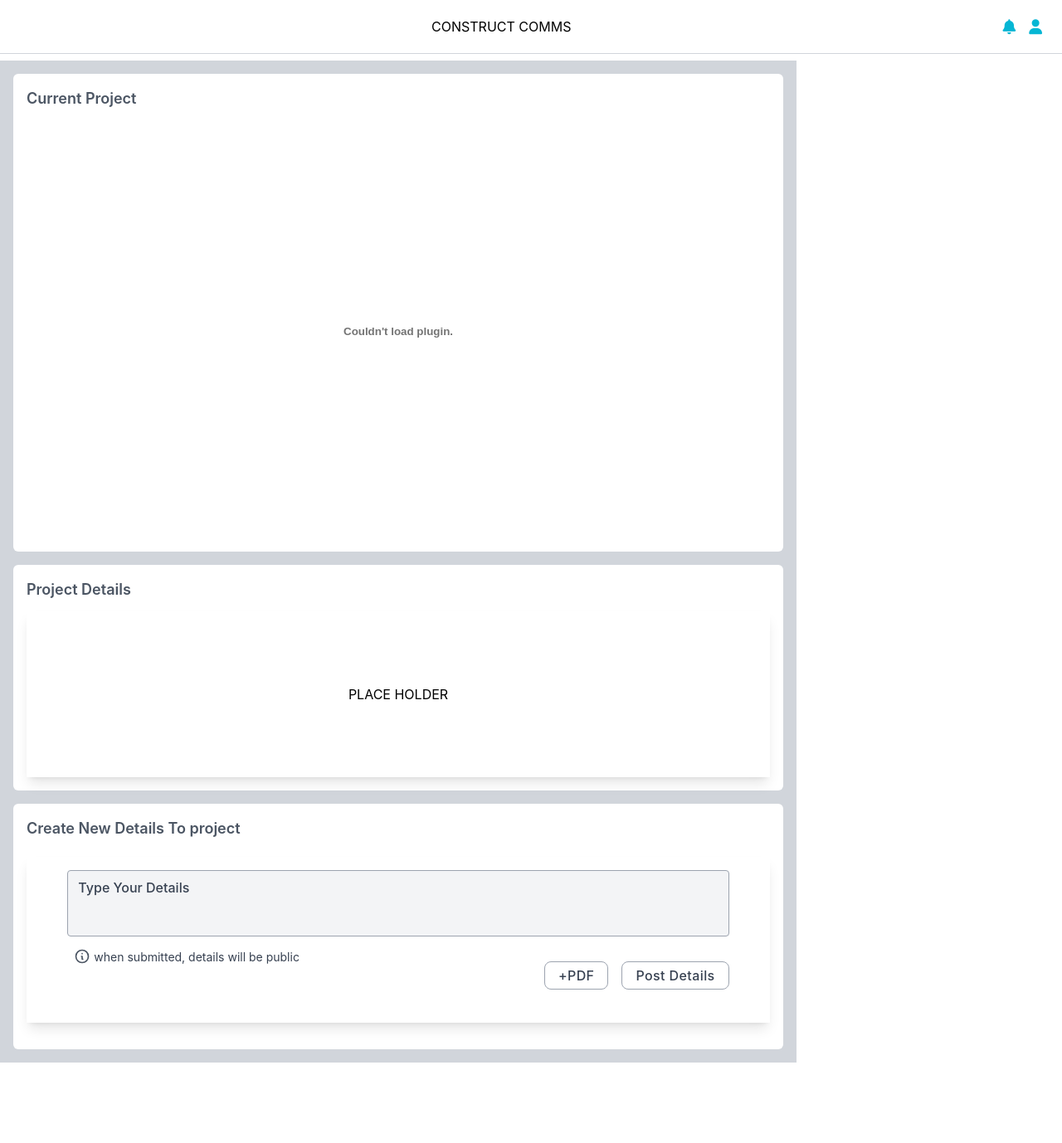
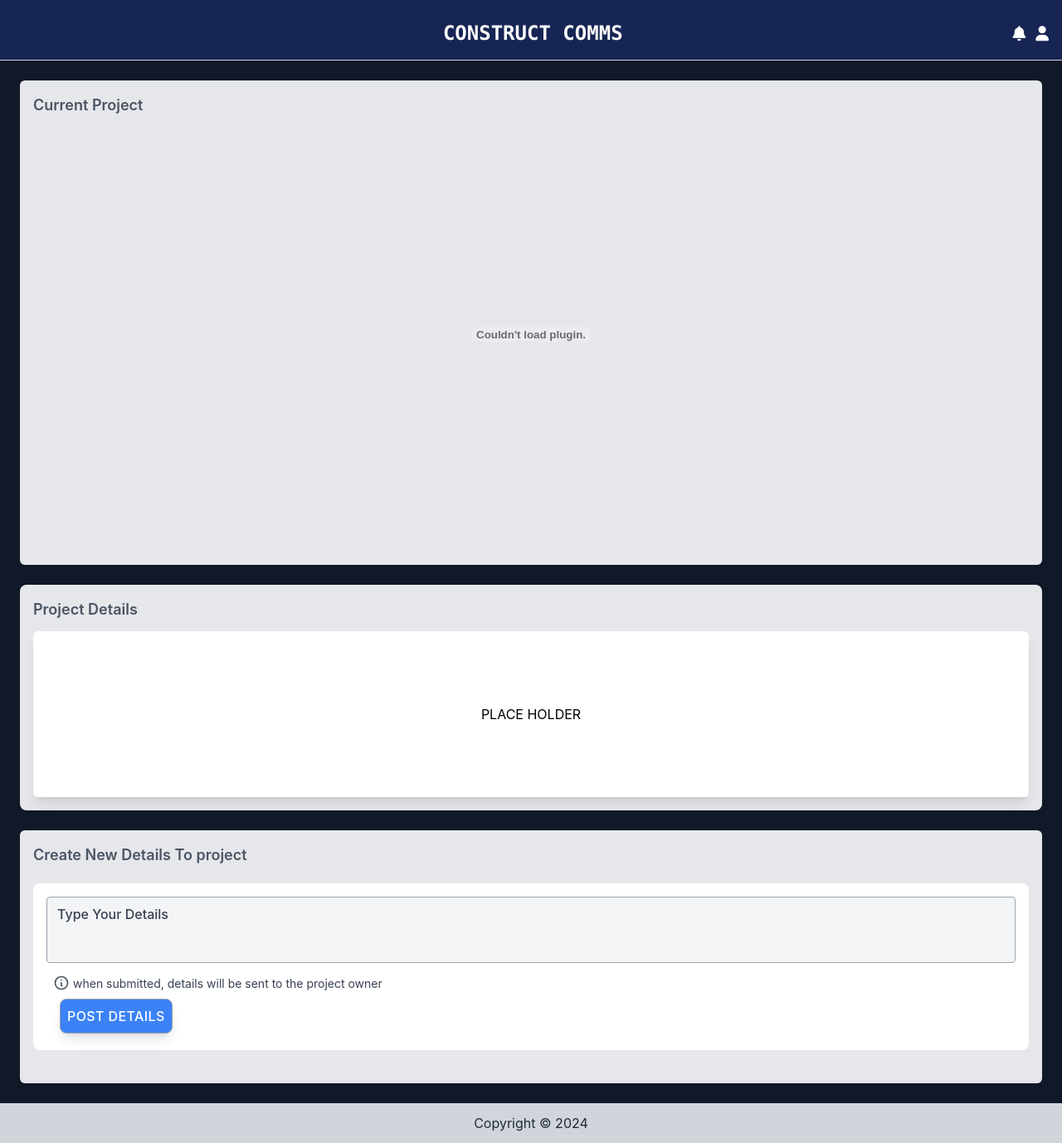
Before and after one commit to DallasGiles/document-management-platform, a React (Create React App) app in the folder client/: page /employee in a window 1280 px wide. Shown: the whole page at 83% size. Before the commit the page ends 1281 px from the top, so only its background shows below. Built offline with nearby package versions, Linux system fonts and the light colour scheme.

Commit message:
cleaned up managemant(added buttons and features). updated emplyee page (mirrors management page. minus delete buttons and pdf button)

```diff
--- a/client/src/App.js
+++ b/client/src/App.js
@@ -4,38 +4,51 @@ import client from "./apollo/client";
 import { Outlet } from "react-router-dom";
 //import { AuthContext } from './context/AuthContext'; // Assuming you have an AuthContext to provide user info
 
-
 function App() {
   // const { user } = useContext(AuthContext);
-
 
   return (
     <ApolloProvider client={client}>
       <div className="App">
-       <nav className="bg-white w-screen border-b border-gray-300">
+        <nav className="bg-blue-950 w-full pt-2 border-b border-gray-300">
           <div className="flex justify-between items-center">
             <div className="mx-auto h-16 flex items-center">
-             <h1>CONSTRUCT COMMS</h1>
+              <h1 className="flex flex-col text-center font-mono font-bold pl-16 text-2xl text-white">
+                CONSTRUCT COMMS
+              </h1>
             </div>
-           <div className="space-x-4">
+            <div className="space-x-3 flex">
               <button>
-               <i className="fas fa-bell text-cyan-500 text-lg" id="notification"></i>
+                <i
+                  className="fas fa-bell text-white text-lg hover:text-green-500"
+                  id="notification"
+                ></i>
               </button>
               <button>
-               <i className="fas fa-user pr-6 text-cyan-500 text-lg" id="profile"></i>
+                <i
+                  className="fas fa-user pr-4 text-white text-lg hover:text-green-500"
+                  id="profile"
+                ></i>
               </button>
             </div>
           </div>
         </nav>
 
-
         <div className="z-50 relative">
           <Outlet />
+        </div>
+        <div>
+          <footer class="footer footer-center p-3 bg-gray-300 text-gray-800">
+            <div class="text-center">
+              <p>
+                Copyright © 2024
+              </p>
+            </div>
+          </footer>
         </div>
       </div>
     </ApolloProvider>
   );
 }
 
-
 export default App;
--- a/client/src/components/upload/fileUpload.jsx
+++ b/client/src/components/upload/fileUpload.jsx
@@ -59,7 +59,7 @@ function FileUpload() {
       />
       <button
         type="button"
-        className="bg-white text-gray-700 font-medium py-1 px-4 border border-gray-400 rounded-lg tracking-wide m-4 hover:bg-gray-100"
+        className="bg-blue-500 text-white font-medium py-1 px-4 border border-gray-400 rounded-lg tracking-wide m-4 hover:bg-green-400"
         onClick={handleClick}
       >
         +PDF
--- a/client/src/pages/EmployeePage.jsx
+++ b/client/src/pages/EmployeePage.jsx
@@ -1,23 +1,17 @@
 function EmployeePage() {
   return (
-        <>
-        <div class="bg-gray-300 w-full lg:w-3/4 transition-all duration-200 ease-in-out">
-          <div class="flex items-center w-full mt-2">
+    <div className="bg-gray-900 w-full transition-all duration-200 ease-in-out">
+      <div className="flex items-center w-full"></div>
 
-          </div>
-
-          <div class="grid grid-cols-1 gap-4 p-4">
-            <div class="bg-white p-4 rounded-md">
-              <h2 class="text-gray-600 text-lg font-semibold pb-4">
+      <div className="grid grid-cols-1  gap-6 p-6">
+        <div className="bg-gray-200 p-4 rounded-md">
+          <h2 className="text-gray-600 text-lg font-semibold">
             Current Project
           </h2>
-              <div
-                class="chart-container, flex items-center justify-center"
 
-              >
-
+          <div className="chart-container flex items-center px-8 py-3 justify-center">
             <object
-                  class="pdf"
+              className="pdf"
               data="Blueprint2-1.pdf"
               width="140%"
               height="500"
@@ -25,69 +19,67 @@ function EmployeePage() {
           </div>
         </div>
 
-            <div class="bg-white p-4 rounded-md">
-              <h2 class="text-gray-600 text-lg font-semibold">
+        <div className="bg-gray-200  p-4 rounded-lg">
+          <h2 className="text-gray-600 text-lg font-semibold">
             Project Details
           </h2>
+
           <div
-                class="chart-container"
+            className="bg-white rounded-md chart-container"
             style={{
               position: "relative",
               height: "200px",
               width: "auto",
             }}
-              > <div class="flex w-auto h-full items-center justify-center shadow-lg mt-3 p-5 mb-4">
-              <p > PLACE HOLDER </p>
+          >
+            <div className="flex w-auto h-full items-center justify-center shadow-lg mt-3 p-5 mb-4">
+              <p>PLACE HOLDER</p>
             </div>
+
             <canvas id="commercesChart"></canvas>
           </div>
+
         </div>
 
-            <div class="bg-white p-4 rounded-md">
-              <h2 class="text-gray-600 text-lg font-semibold">
+        <div className="bg-gray-200 p-4 rounded-md">
+          <h2 className="text-gray-600 text-lg font-semibold">
             Create New Details To project
           </h2>
-              <div class="flex mx-auto items-center justify-center shadow-lg mt-5 mb-4">
-                <form class="flex w-auto bg-white rounded-lg px-4 pt-2">
-                  <div class="flex flex-wrap -mx-3 mb-6">
-                    <div class="w-full md:w-full px-3 mb-2 mt-2">
+          <div className=" mx-auto items-center justify-center  mt-5 mb-4">
+            <form className=" w-auto bg-white rounded-lg px-4 pt-2">
+              <div className=" flex-wrap -mx-3 mb-6">
+                <div className="w-full md:w-full px-3 mb-2 mt-2">
                   <textarea
-                        class="bg-gray-100 rounded border border-gray-400 leading-normal resize-none w-full h-20 py-2 px-3 font-medium placeholder-gray-700 focus:outline-none focus:bg-white"
+                    className="bg-gray-100 rounded border border-gray-400 leading-normal resize-none w-full h-20 py-2 px-3 font-medium placeholder-gray-700 focus:outline-none focus:bg-white"
                     name="body"
                     placeholder="Type Your Details"
                     required
                   ></textarea>
                 </div>
-                    <div class="w-full md:w-full flex items-start md:w-full px-3">
-                      <div class="flex items-start w-1/2 text-gray-700 px-2 mr-auto">
+                <div className="w-full md:w-full  items-start md:w-full px-3">
+                  <div className="flex items-start text-gray-700 px-2 mr-auto">
                     <svg
                       fill="none"
-                          class="w-5 h-5 text-gray-600 mr-1"
+                      className="w-5 h-5 text-gray-600 mr-1"
                       viewBox="0 0 24 24"
                       stroke="currentColor"
                     >
                       <path
-                            stroke-linecap="round"
-                            stroke-linejoin="round"
-                            stroke-width="2"
+                        strokeLinecap="round"
+                        strokeLinejoin="round"
+                        strokeWidth="2"
                         d="M13 16h-1v-4h-1m1-4h.01M21 12a9 9 0 11-18 0 9 9 0 0118 0z"
                       />
                     </svg>
-                        <p class="text-xs md:text-sm pt-px">
-                          when submitted, details will be public
+                    <p className="text-xs md:text-sm pt-px">
+                      when submitted, details will be sent to the project owner
                     </p>
                   </div>
-                      <div class="-mr-1">
+                  <div className="p-2">
                     <input
-                          id="pdf-upload"
+                      id="submit"
                       type="submit"
-                          class="bg-white  text-gray-700 font-medium py-1 px-4 border border-gray-400 rounded-lg tracking-wide m-4 hover:bg-gray-100"
-                          value="+PDF"
-                        />
-                        <input
-                          id = "submit"
-                          type="submit"
-                          class="bg-white text-gray-700 font-medium py-1 px-4 border border-gray-400 rounded-lg tracking-wide mr-1 hover:bg-gray-100"
+                      className="bg-blue-500 uppercase text-white shadow-lg font-medium p-2 mb-3 ml-2 border border-gray-400 rounded-lg tracking-wide mr-1 hover:bg-green-400"
                       value="Post Details"
                     />
                   </div>
@@ -98,7 +90,6 @@ function EmployeePage() {
         </div>
       </div>
     </div>
-      </>
   );
 }
 
--- a/client/src/pages/ManagementPage.jsx
+++ b/client/src/pages/ManagementPage.jsx
@@ -1,9 +1,9 @@
-import React, { useState } from 'react';
-import FileUpload from '../components/upload/fileUpload.jsx';
+import React, { useState } from "react";
+import FileUpload from "../components/upload/fileUpload.jsx";
 
 function ManagementPage() {
-  const [formDetails, setFormDetails] = useState(''); // State to store the textarea input
-  const [projectDetails, setProjectDetails] = useState(''); // State to store submitted details
+  const [formDetails, setFormDetails] = useState(""); // State to store the textarea input
+  const [projectDetails, setProjectDetails] = useState(""); // State to store submitted details
 
   // Handle textarea input change
   const handleDetailsChange = (event) => {
@@ -14,19 +14,24 @@ function ManagementPage() {
   const handleSubmit = (event) => {
     event.preventDefault(); // Prevent page reload
     setProjectDetails(formDetails); // Set the project details to display
-    setFormDetails(''); // Clear the form input after submission
+    setFormDetails(""); // Clear the form input after submission
   };
 
-
   return (
-      <div className="bg-gray-900 w-full lg:w-3/4 transition-all duration-200 ease-in-out">
-        <div className="flex items-center w-full mt-2"></div>
+    <div className="bg-gray-900 w-full transition-all duration-200 ease-in-out">
+      <div className="flex items-center w-full"></div>
 
       <div className="grid grid-cols-1  gap-6 p-6">
         <div className="bg-gray-200 p-4 rounded-md">
-            <h2 className="text-gray-600 text-lg font-semibold pb-4">
+          <h2 className="text-gray-600 text-lg font-semibold">
             Current Project
           </h2>
+          <button
+            class="bg-blue-500 text-white shadow-lg font-medium mt-2 py-1 px-2 border border-gray-400 rounded-lg tracking-wide uppercase hover:bg-red-700"
+            data-ripple-light="true"
+          >
+            delete
+          </button>
           <div className="chart-container flex items-center px-8 py-3 justify-center">
             <object
               className="pdf"
@@ -41,6 +46,12 @@ function ManagementPage() {
           <h2 className="text-gray-600 text-lg font-semibold">
             Project Details
           </h2>
+          <button
+            class="bg-blue-500 text-white shadow-lg font-medium mt-2 py-1 px-2 border border-gray-400 rounded-lg tracking-wide uppercase hover:bg-red-700"
+            data-ripple-light="true"
+          >
+            delete
+          </button>
           <div
             className="bg-white rounded-md chart-container"
             style={{
@@ -55,14 +66,7 @@ function ManagementPage() {
 
             <canvas id="commercesChart"></canvas>
           </div>
-            <div className="flex pt-4 ">
-              <input
-                id="delete"
-                type="submit"
-                className="bg-blue-500 text-white shadow-lg font-medium py-1 px-4 border border-gray-400 rounded-lg tracking-wide mr-1hover:bg-red-600"
-                value="Delete"
-              />
-            </div>
+
         </div>
 
         <div className="bg-gray-200 p-4 rounded-md">
@@ -99,12 +103,12 @@ function ManagementPage() {
                       when submitted, details will be public
                     </p>
                   </div>
-                    <div className="p-2 ">
+                  <div className="p-2">
                     <FileUpload />
                     <input
                       id="submit"
                       type="submit"
-                        className="bg-blue-500 text-white shadow-lg font-medium p-2 mb-3 ml-2 border border-gray-400 rounded-lg tracking-wide mr-1 hover:bg-green-400"
+                      className="bg-blue-500 uppercase text-white shadow-lg font-medium p-2 mb-3 ml-2 border border-gray-400 rounded-lg tracking-wide mr-1 hover:bg-green-400"
                       value="Post Details"
                     />
                   </div>
```
Lines whose indentation alone changed are shown as unchanged.
